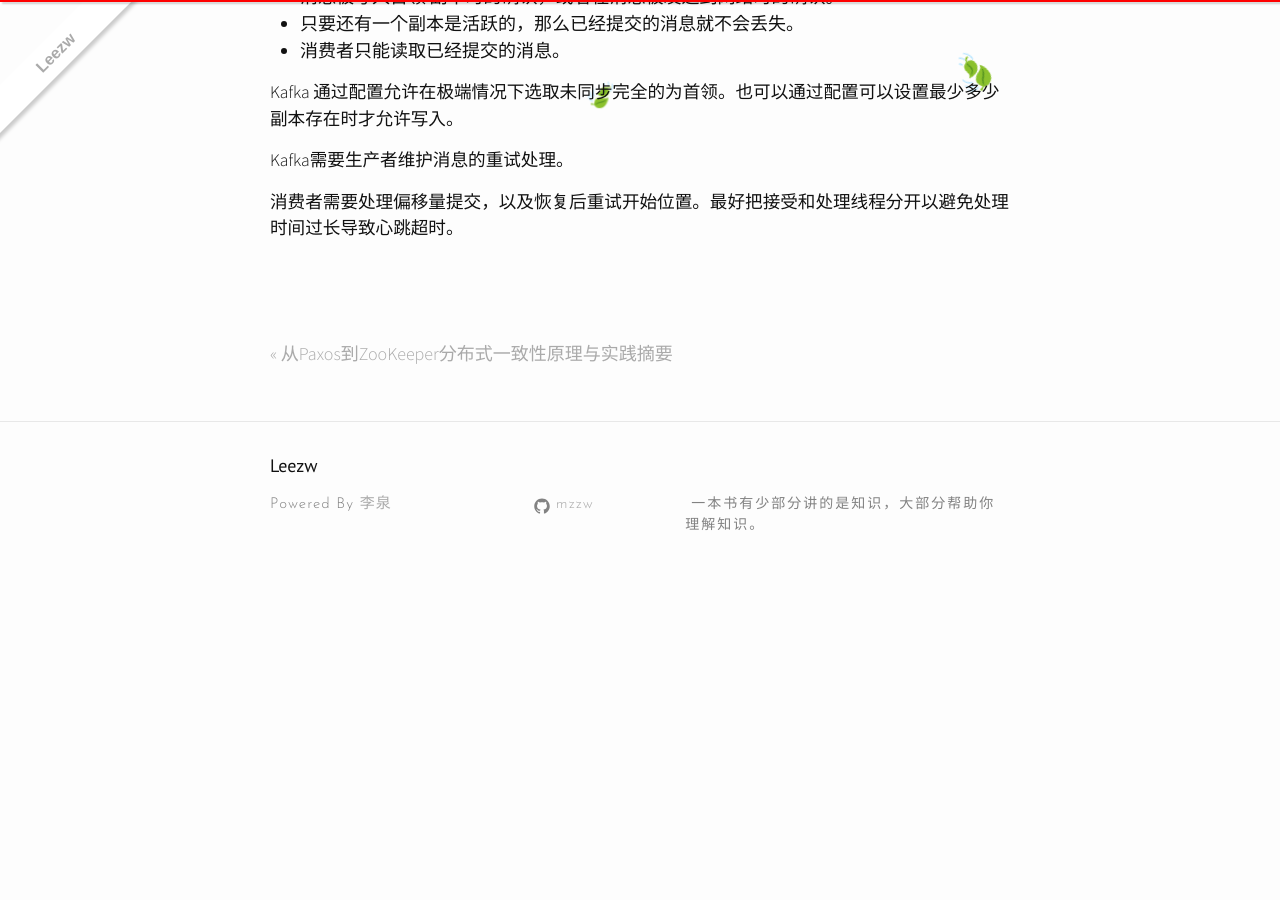
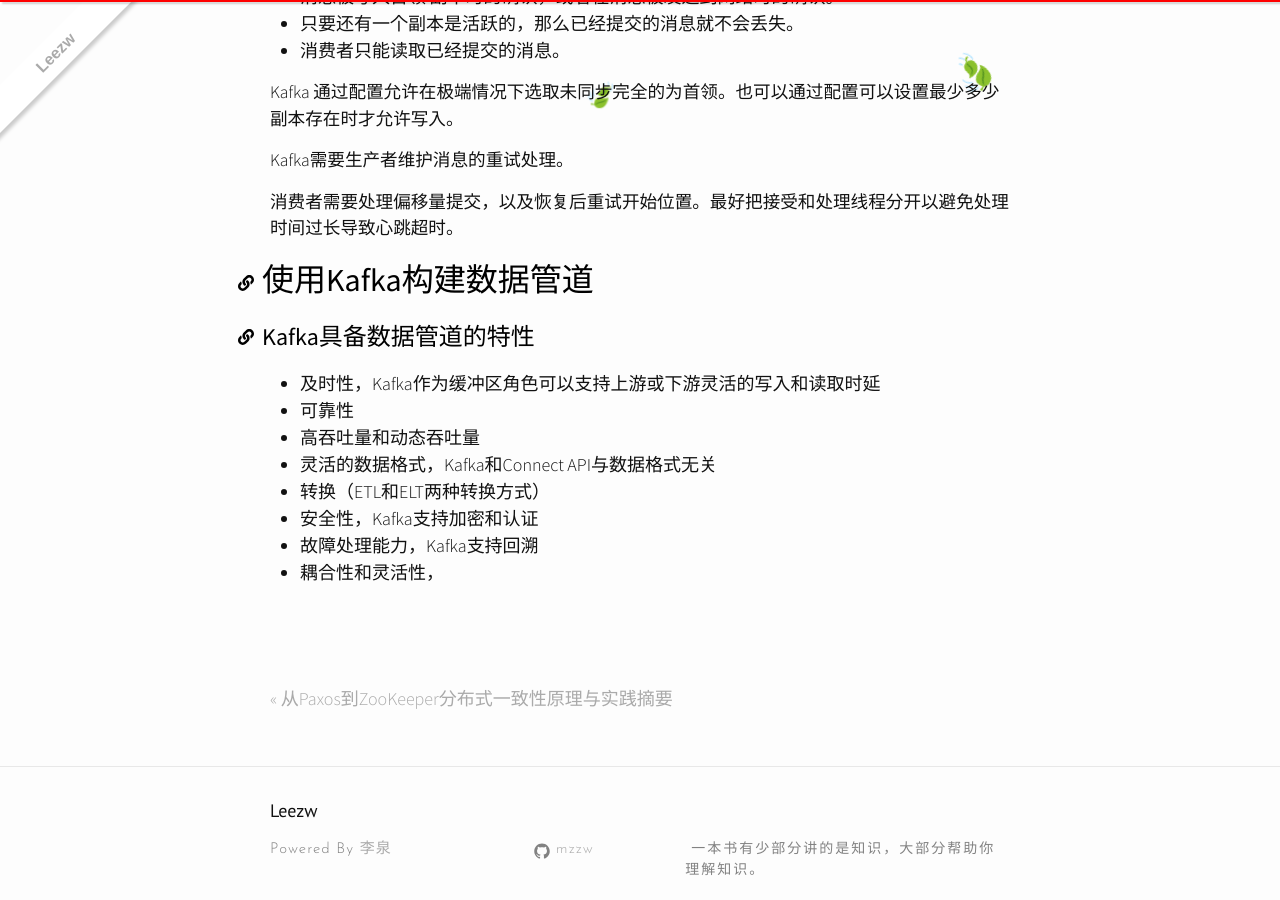
Before and after one commit to quantum-li/quantum-li.github.io, a Jekyll site: the page built from _posts/2020-05-09-kafka-the-definitive-guide.md, in a window 1280 px wide and 900 px high, scrolled down 17545 px. Built offline with Jekyll 4.4.1, drawn with Linux system fonts in a browser that asks for light colours; nearby versions of some CDN libraries; comment, search, counter and statistics services are not loaded; before the commit the page ends 18141 px from its top, so only the background shows below that.

Commit message:
2020-05-15 11:15:35

```diff
--- a/_posts/2020-05-09-kafka-the-definitive-guide.md
+++ b/_posts/2020-05-09-kafka-the-definitive-guide.md
@@ -436,3 +436,16 @@ Kafka 通过配置允许在极端情况下选取未同步完全的为首领。
 Kafka需要生产者维护消息的重试处理。
 
 消费者需要处理偏移量提交，以及恢复后重试开始位置。最好把接受和处理线程分开以避免处理时间过长导致心跳超时。
+
+# 使用Kafka构建数据管道
+
+## Kafka具备数据管道的特性
+
++ 及时性，Kafka作为缓冲区角色可以支持上游或下游灵活的写入和读取时延
++ 可靠性
++ 高吞吐量和动态吞吐量
++ 灵活的数据格式，Kafka和Connect API与数据格式无关
++ 转换（ETL和ELT两种转换方式）
++ 安全性，Kafka支持加密和认证
++ 故障处理能力，Kafka支持回溯
++ 耦合性和灵活性，
```
